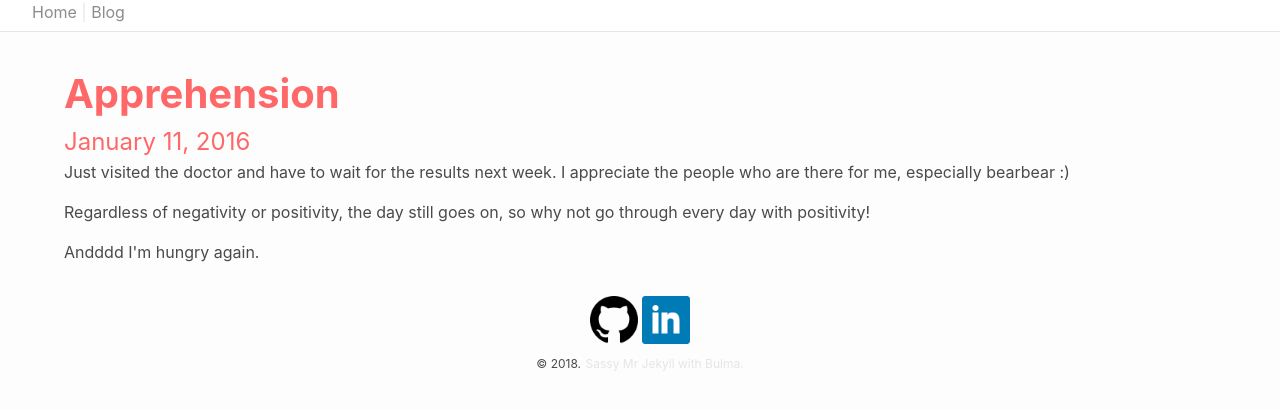
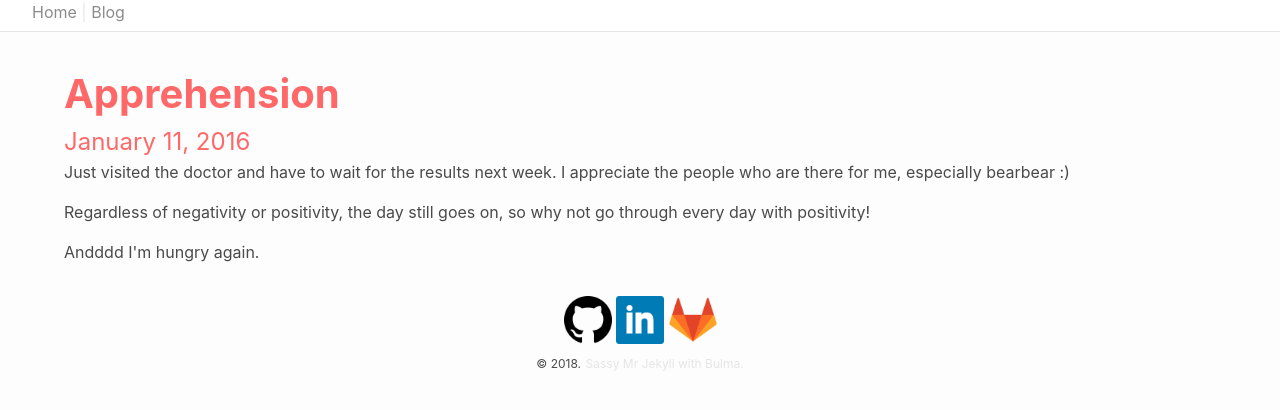
Before and after one commit to causztic/causztic.github.io, a Jekyll site: the page built from _posts/2016-01-11-apprehension.html, in a window 1280 px wide. Shown: the top 410 px of the page. Built offline with Jekyll 4.4.1, drawn with Linux system fonts in a browser that asks for light colours.

Commit message:
+ gitlab link

```diff
--- a/_data/mini_projects.yml
+++ b/_data/mini_projects.yml
@@ -15,9 +15,9 @@
 #           <p>Upgraded the site's frontend from Angular1 to 2 and added some features along the way!
 #           </p>
 - title: reol-chan
-  skills: [NodeJS]
+  skills: [NodeJS, Redis]
   url: http://www.github.com/causztic/reol-chan
   content: <p>
             Created a bot for my discord server. It routinely scrapes Twitter and Instagram for latest posts, and posts them on the discord channel.
-            It also supports music playback from Youtube.
+            It also supports miscellaneous commands like music playback from Youtube and message filtering.
           </p>
--- a/_includes/footer.html
+++ b/_includes/footer.html
@@ -1,6 +1,7 @@
 <footer>
   <a href="http://www.github.com/causztic"><img class="icon" src="/assets/github-icon.png"/></a>
-  <a href="https://www.linkedin.com/in/limyaojie/"><img class="icon" src="/assets/linkedin-icon.png"/></a>
+  <a href="https://www.linkedin.com/in/limyaojie"><img class="icon" src="/assets/linkedin-icon.png"/></a>
+  <a href="https://gitlab.com/causztic"><img class="icon" src="/assets/gitlab-icon.png"/></a>
   <br/>
   <p class="small">© {{ site.time | date: '%Y' }}.</p>
   <p class="small light">Sassy Mr Jekyll with Bulma.</p>
```
Also changed, not shown: assets/gitlab-icon.png (added).
